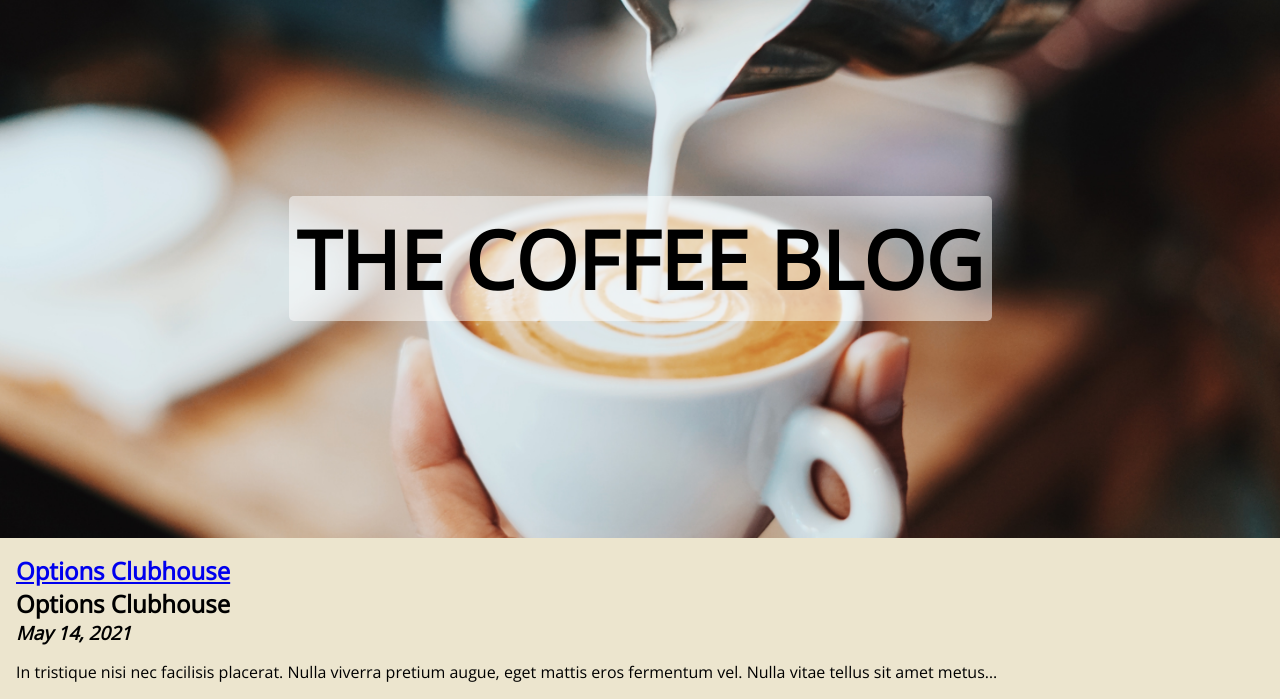
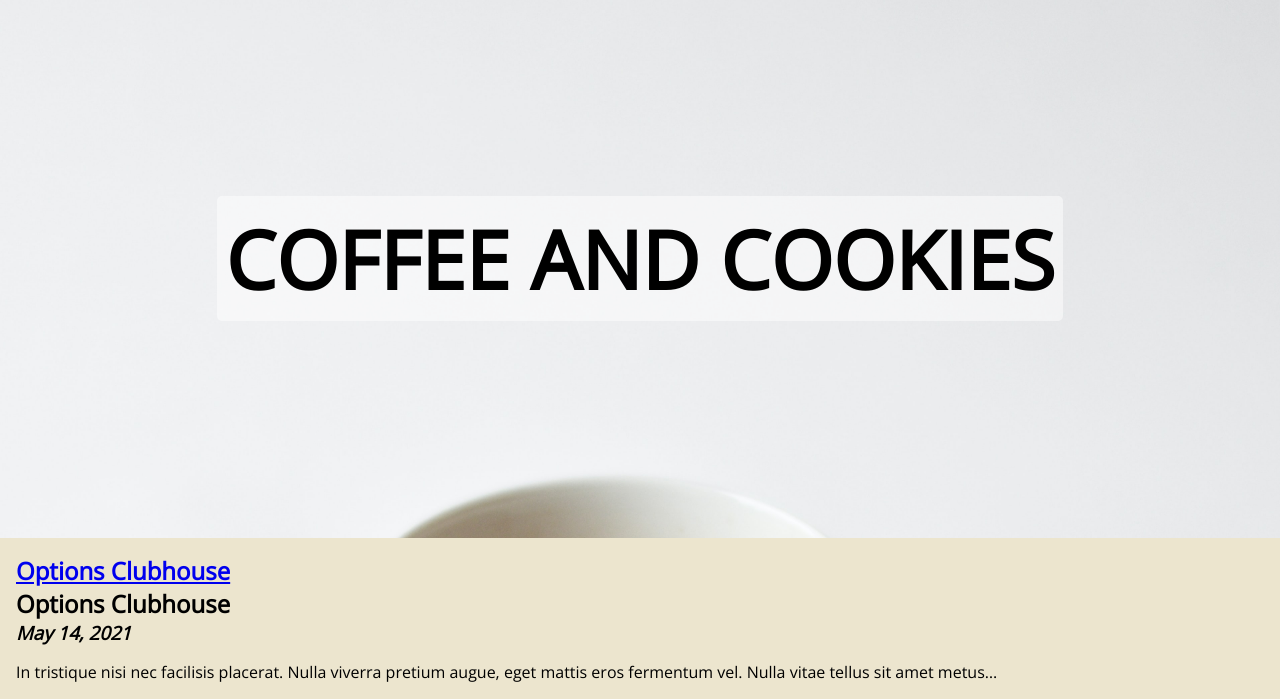
Before and after one commit to kartikmarkandan/coffee-shop, a Gatsby site: page / in a window 1280 px wide. Shown: the part 101-800 px from the top of the page. Built offline with nearby package versions, Linux system fonts and the light colour scheme; Gatsby itself is replaced by a stand-in of ours.

Commit message:
Use CMS data in index page

```diff
--- a/gatsby-config.js
+++ b/gatsby-config.js
@@ -11,6 +11,13 @@ module.exports = {
         path: 'src/blog'
       }
     },
+    {
+      resolve: 'gatsby-source-filesystem',
+      options: {
+        name: 'pageData',
+        path: 'src/pageData'
+      }
+    },
     'gatsby-transformer-remark'
   ]
 };
--- a/src/pages/index.js
+++ b/src/pages/index.js
@@ -16,13 +16,22 @@ export default function IndexPage() {
         title
       }
     }
+    markdownRemark(frontmatter: { contentKey: { eq: "indexPage" } }) {
+        frontmatter {
+          tagline
+          heroImage
+        }
+      }
   }
 `);
-
+  const tagline = data.markdownRemark.frontmatter.tagline
+  const heroImage = data.markdownRemark.frontmatter.heroImage
+  console.log(heroImage)
   return (
     <Layout>
-      <div id={styles.hero}>
-        <h1>{data.site.siteMetadata.title}</h1>
+      <div id={styles.hero}
+      style={{ backgroundImage: `url('${heroImage}')` }}>
+        <h1>{tagline}</h1>
       </div>
       <BlogList />
     </Layout>
```
